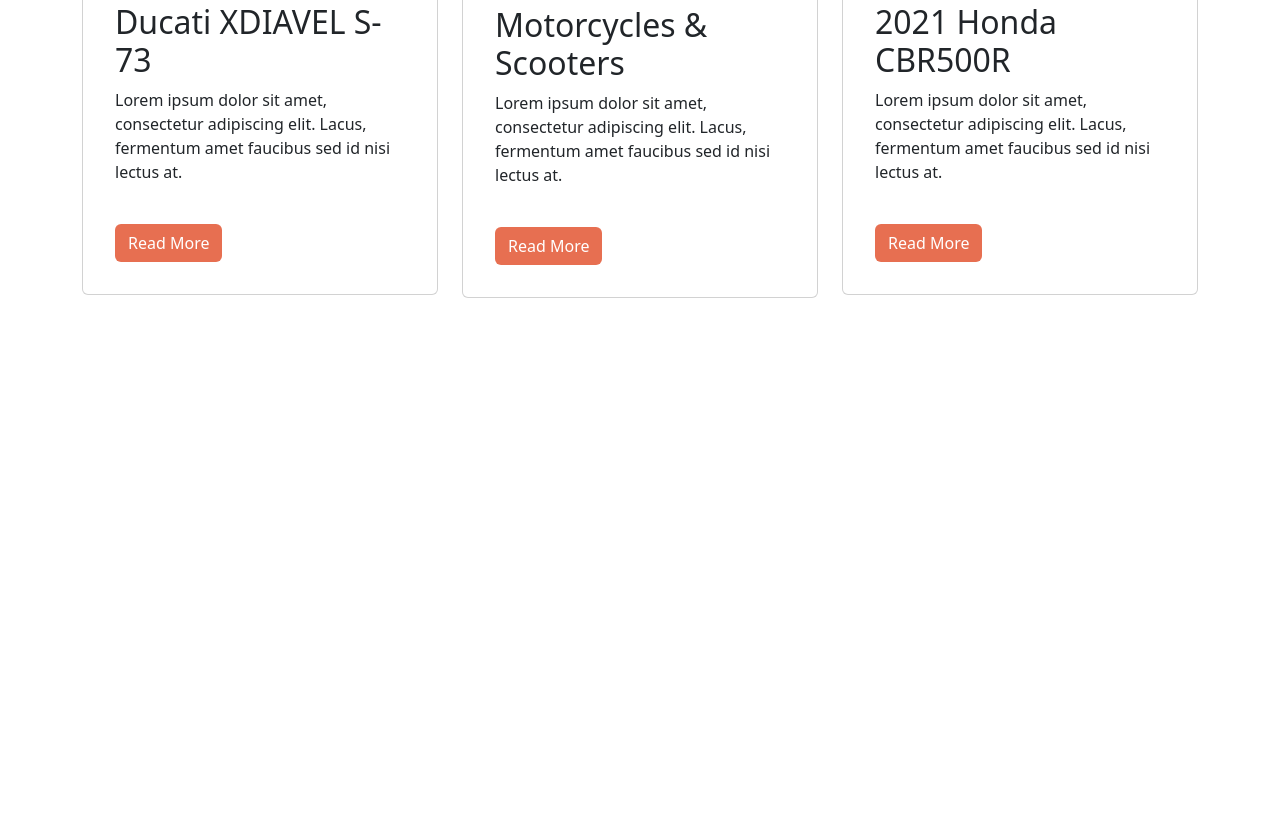
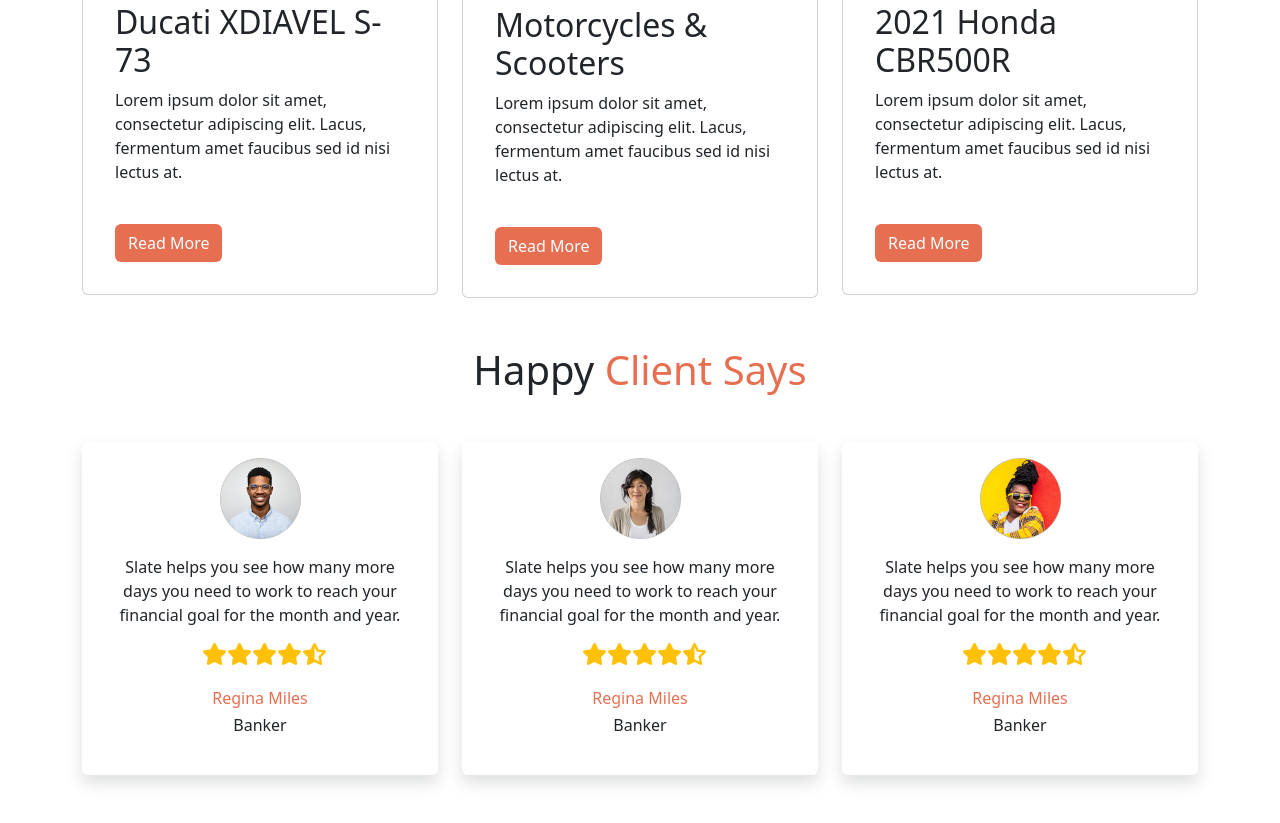
Before and after one commit to bedesignermonir/biker-zone, a plain HTML site: page index.html in a window 1280 px wide. Shown: the part 1503-2326 px from the top of the page. Before the commit the page ends 1849 px from the top, so only its background shows below. Drawn offline with Linux system fonts and the light colour scheme.

Commit message:
client Review Added

```diff
--- a/css/style.css
+++ b/css/style.css
@@ -16,3 +16,8 @@
     border: 1px solid #E76F51;
     width: 100px;
 }
+
+.review-star {
+    width: 25px;
+    margin-left: 30%;
+}
--- a/index.html
+++ b/index.html
@@ -171,6 +171,77 @@
     </div>
     <!-- Latest news Finished -->
 
+    <!-- client Review Start -->
+    <div class="container my-5">
+        <h1 class="text-center my-5">Happy <span class="text-orange">Client Says</span></h1>
+        <div class="row">
+            <div class="col-md-4 text-center">
+                <div class="card border-0 shadow p-3">
+                    <img class="img-fluid w-25 ms-auto me-auto" src="images/user-1.png" alt="">
+                    <div class="card-body">
+                        <p>Slate helps you see how
+                            many more days you need
+                            to work to reach your financial
+                            goal for the month and year.</p>
+                        <div class="d-flex review-star">
+                            <img src="images/icons/star-solid.svg" alt="">
+                            <img src="images/icons/star-solid.svg" alt="">
+                            <img src="images/icons/star-solid.svg" alt="">
+                            <img src="images/icons/star-solid.svg" alt="">
+                            <img src="images/icons/star-half-stroke-solid.svg" alt="">
+                        </div>
+                        <br>
+                        <h6 class="text-orange">Regina Miles</h6>
+                        <h6>Banker</h6>
+                    </div>
+                </div>
+            </div>
+            <div class="col-md-4 text-center">
+                <div class="card border-0 shadow p-3">
+                    <img class="img-fluid w-25 ms-auto me-auto" src="images/user-2.png" alt="">
+                    <div class="card-body">
+                        <p>Slate helps you see how
+                            many more days you need
+                            to work to reach your financial
+                            goal for the month and year.</p>
+                        <div class="d-flex review-star">
+                            <img src="images/icons/star-solid.svg" alt="">
+                            <img src="images/icons/star-solid.svg" alt="">
+                            <img src="images/icons/star-solid.svg" alt="">
+                            <img src="images/icons/star-solid.svg" alt="">
+                            <img src="images/icons/star-half-stroke-solid.svg" alt="">
+                        </div>
+                        <br>
+                        <h6 class="text-orange">Regina Miles</h6>
+                        <h6>Banker</h6>
+                    </div>
+                </div>
+            </div>
+            <div class="col-md-4 text-center">
+                <div class="card border-0 shadow p-3">
+                    <img class="img-fluid w-25 ms-auto me-auto" src="images/user-3.png" alt="">
+                    <div class="card-body">
+                        <p>Slate helps you see how
+                            many more days you need
+                            to work to reach your financial
+                            goal for the month and year.</p>
+                        <div class="d-flex review-star">
+                            <img src="images/icons/star-solid.svg" alt="">
+                            <img src="images/icons/star-solid.svg" alt="">
+                            <img src="images/icons/star-solid.svg" alt="">
+                            <img src="images/icons/star-solid.svg" alt="">
+                            <img src="images/icons/star-half-stroke-solid.svg" alt="">
+                        </div>
+                        <br>
+                        <h6 class="text-orange">Regina Miles</h6>
+                        <h6>Banker</h6>
+                    </div>
+                </div>
+            </div>
+
+        </div>
+    </div>
+    <!-- client Review Finished -->
 
 
     <script src="js/bootstrap.min.js"></script>
```
